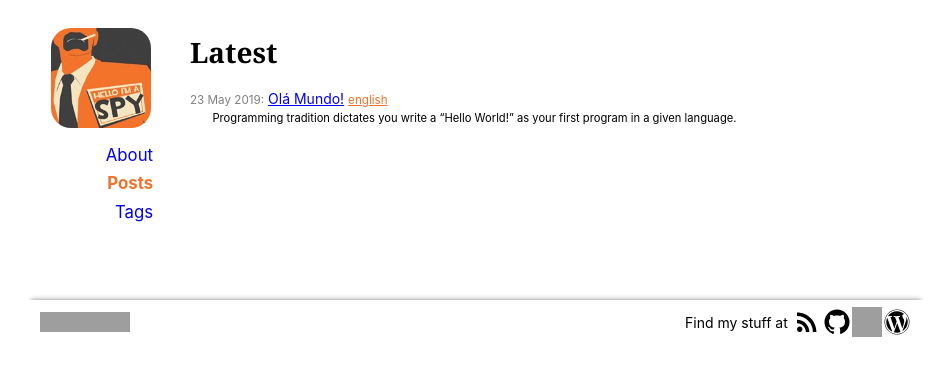
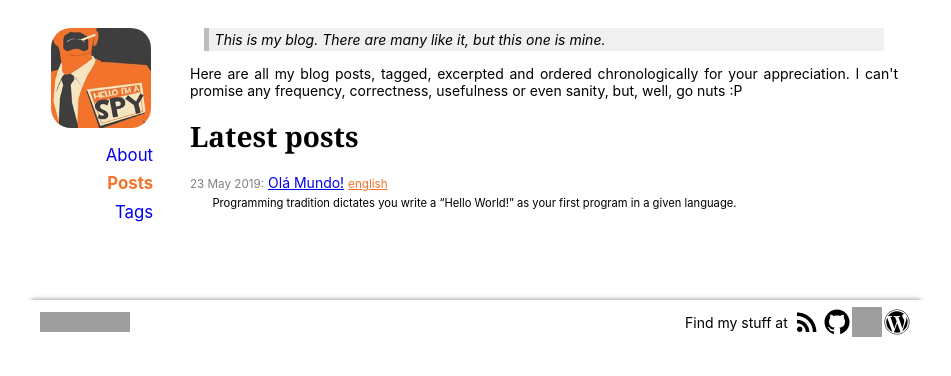
Before and after one commit to hanjos/hanjos.github.io, a Jekyll site: the page built from posts.html, in a window 1280 px wide. Shown: the top 376 px of the page, without its empty margins (164-1115 px from the left). Built offline with Jekyll 4.4.1, drawn with Linux system fonts in a browser that asks for light colours; grey boxes are pictures that could not be loaded.

Commit message:
Removendo rótulos nas páginas principais; algum texto em posts.html e tags.html.

```diff
--- a/_sass/_general.scss
+++ b/_sass/_general.scss
@@ -73,8 +73,8 @@ blockquote {
   margin: 1em;
   padding: 0.2em 0.4em;
 
-  border-left: 0.4em solid gray;
-  background-color: lightgray;
+  border-left: 0.4em solid darken($code-color, 20%);
+  background-color: $code-color;
 
-  font-size: 0.8em;
+  font-style: italic;
 }
--- a/posts.html
+++ b/posts.html
@@ -2,11 +2,16 @@
 layout: default
 title: Latest posts
 ---
-<h1>Latest</h1>
+
+<blockquote>This is my blog. There are many like it, but this one is mine.</blockquote>
+
+Here are all my blog posts, tagged, excerpted and ordered chronologically for your appreciation. I can't promise any frequency, correctness, usefulness or even sanity, but, well, go nuts :P
+
+<h1>Latest posts</h1>
 
 <div class='posts'>
   <ul>
-  {% for post in site.posts %}
+  {% for post in site.posts reversed %}
     <li>
       {% include post-entry.html post=post show_tags=true show_excerpt=true %}
     </li>
--- a/tags.html
+++ b/tags.html
@@ -1,8 +1,9 @@
 ---
 layout: default
 title: Pages by tags
-tags: main
 ---
+
+<blockquote>These are my tags. I could repeat the Full Metal Jacket bit, but that would be awfully derivative. I probably should look for another quote to paraphrase...</blockquote>
 
 <h1>Tags</h1>
 <div class='tags'>
@@ -15,7 +16,7 @@ tags: main
 {% endif %}
 </div>
 
-<h1>Pages</h1>
+<h1>Posts</h1>
 
 <div class='posts'>
 {% if site.tags.size > 0 %}
```
Also changed, not shown: about.md (+0 -1 lines), index.md (+0 -1 lines).
